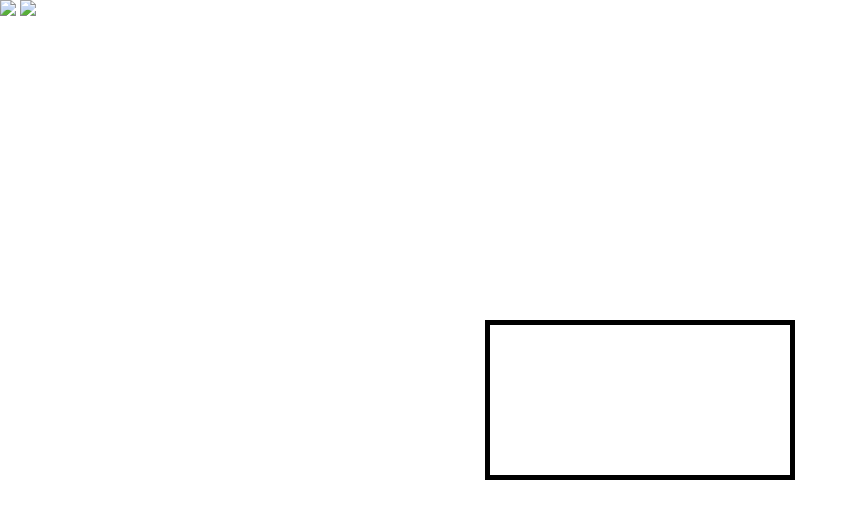
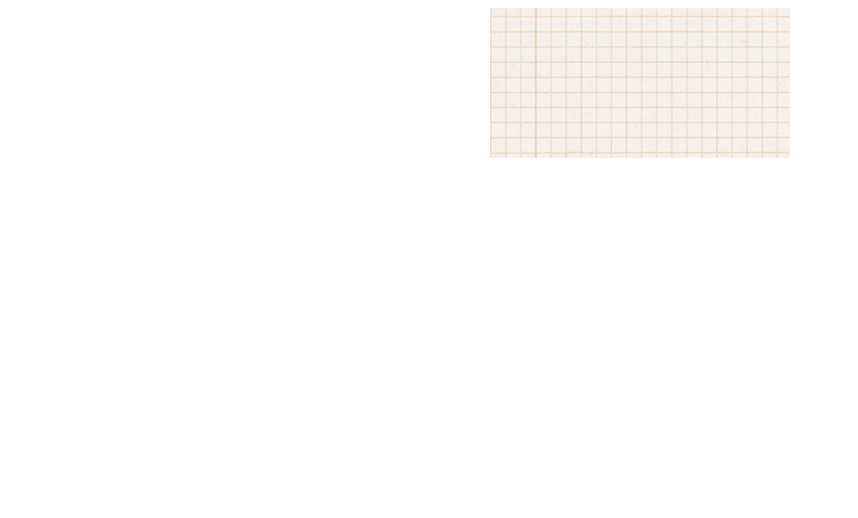
Before and after one commit to mouse18Sofiia/Doodle-Jump, a plain HTML site: page index.html in a window 1280 px wide. Shown: the whole page, without its empty margins (0-858 px from the left). Drawn offline with Linux system fonts and the light colour scheme.

Commit message:
Restart project

```diff
--- a/index.html
+++ b/index.html
@@ -1,23 +1,13 @@
 <!DOCTYPE html>
-<html lang="en">
+<html>
     <head>
         <meta charset="UTF-8">
-        <meta name="viewport" content="width=device-width, initial-scale=1.0">
-        <title>DOODLE JUMP</title>
-        <link rel="icon" type="image/x-icone" href="/images/Rabbit.ico">
+        <meta name="viewport", content="width=device-width, initial-scale=1.0">
+        <title>Doodle Jump</title>
         <link rel="stylesheet" href="style.css">
+        <script src="doodlejump.js"></script>
     </head>
     <body>
-        <canvas id="canvas1"></canvas>
-        <img src='images/background.png' id='bg'>
-        <img src='images/rabbit-right.png' id='rabbit'>
-        <img src='images/moll.png' id='moll'>
-        <img src='images/shell.png' id='shell'>
-        <img src='images/gr_platform.png' id='green_platform'>
-        <img src='images/bl_platform.png' id='blue_platform'>
-        <img src='images/br_platform.png' id='brown_platform'>
-        <img src='images/wh_platform.png' id='white_platform'>
-
-        <script type="module" scr="main.js"></script>
+        <canvas id="board"></canvas>
     </body>
 </html>
--- a/style.css
+++ b/style.css
@@ -1,18 +1,8 @@
-* {
-    margin: 0;
-    padding: 0;
-    box-sizing: border-box;
+body {
+    text-align: center;
 }
 
-#canvas1{
-    border: 5px solid black;
-    position: absolute;
-    top: 50%;
-    left: 50%;
-    transform: translate(-50%,-50%);
-    max-width: 100%;
-    max-height: 100%;
+#board {
+    /* background-color: green; */
+    background-image: url("./images/background.png");
 }
-#bg, #rabbit, #moll, #shell, #green_platform, #blue_platform, #brown_platform #white_platform{
-    display: none;
-}
```
Also changed, not shown: doodlejump.js (added).
